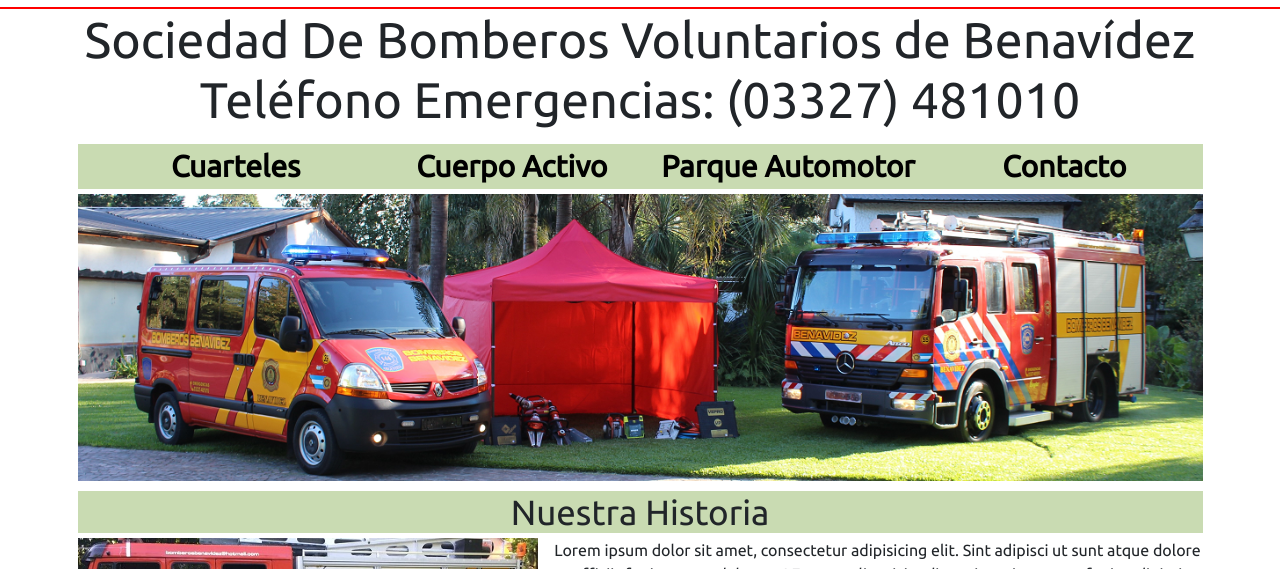
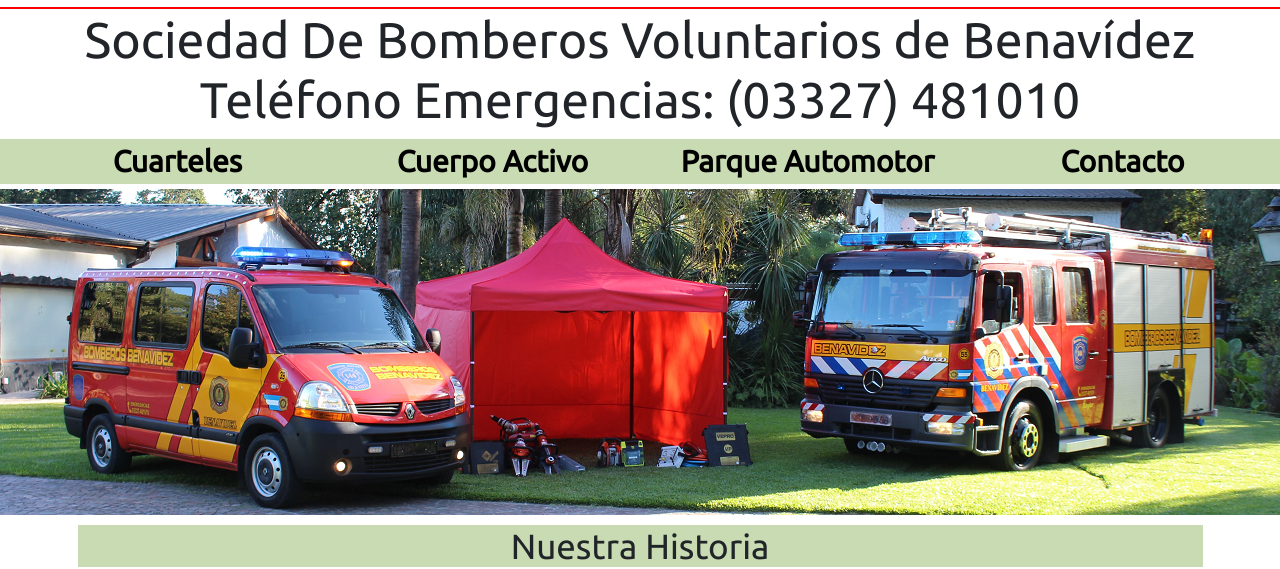
Before and after one commit to Mike-R-K/bomberosbenavidez, a plain HTML site: page index.html in a window 1280 px wide. Shown: the part 171-740 px from the top of the page. Drawn offline with nearby package versions, Linux system fonts and the light colour scheme.

Commit message:
Realizo correcciones varias de orden en todo el proyecto

```diff
--- a/index.html
+++ b/index.html
@@ -9,7 +9,7 @@
     <link href="https://cdn.jsdelivr.net/npm/bootstrap@5.3.0/dist/css/bootstrap.min.css" rel="stylesheet"
         integrity="sha384-9ndCyUaIbzAi2FUVXJi0CjmCapSmO7SnpJef0486qhLnuZ2cdeRhO02iuK6FUUVM" crossorigin="anonymous">
     <!-- Título -->
-    <title> Bomberos Benavidez</title>
+    <title>Bomberos Benavidez</title>
     <link rel="icon" href="imagenes/escudobvb.png">
     <!-- CSS-->
     <link rel="stylesheet" href="style/style.css">
@@ -64,8 +64,7 @@
     <main class="main">
         <!-- Carátula Index-->
         <section class="caratula_index">
-            <div class="container">
-                <div class="row">
+            <div>
                 <h1>Sociedad De Bomberos Voluntarios de Benavídez
                     <br> Teléfono Emergencias: (03327) 481010
                 </h1>
@@ -84,7 +83,6 @@
                     </ul>
                 </div>
                 <img src="imagenes/banner.png" alt="Móviles Rescate e Incendio">
-                </div>
             </div>
         </section>
         <!-- Cuerpo Index - Historia de Bomberos de Benavídez-->
```
Also changed, not shown: pages/contacto.html (+8 -7 lines), pages/cuarteles.html (+4 -2 lines), pages/cuerpoactivo.html (+4 -5 lines), pages/parqueautomotor.html (+4 -2 lines), imagenes/movil1.JPG. Lines whose indentation alone changed are shown as unchanged.
